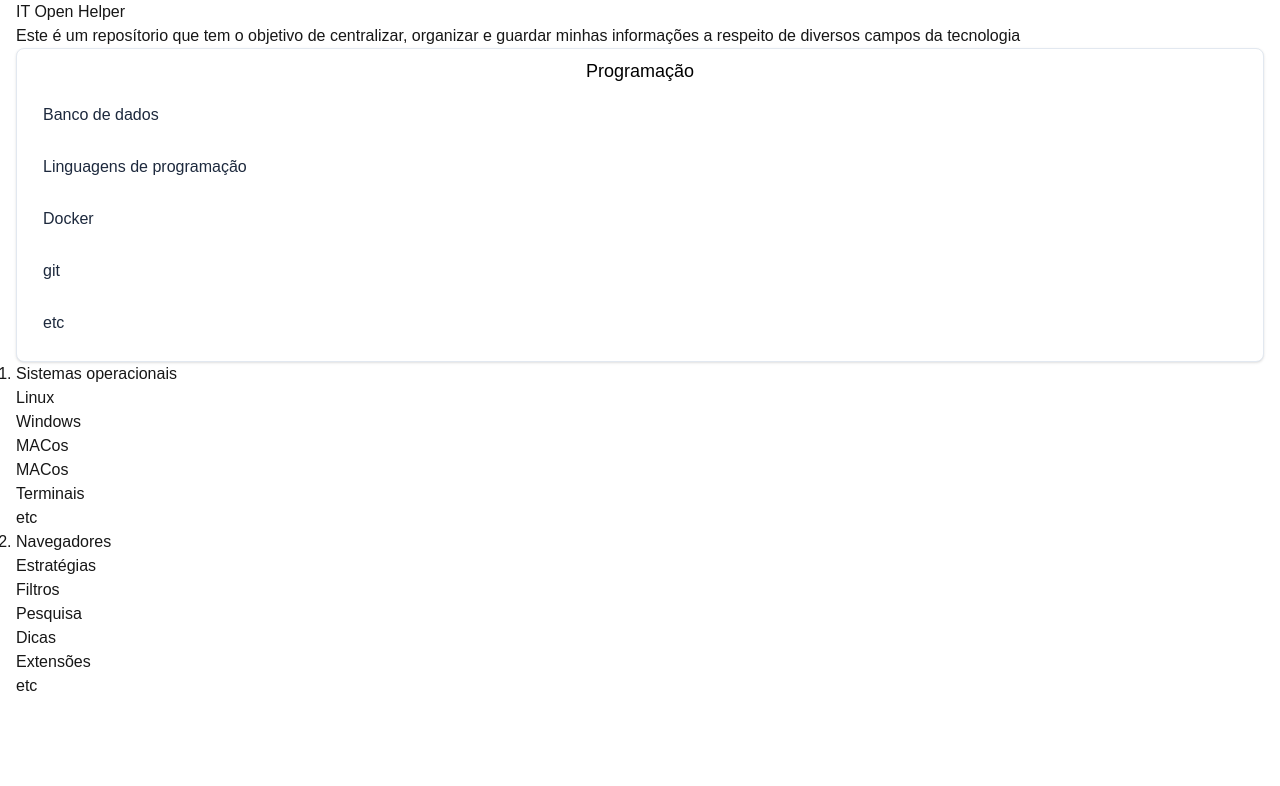
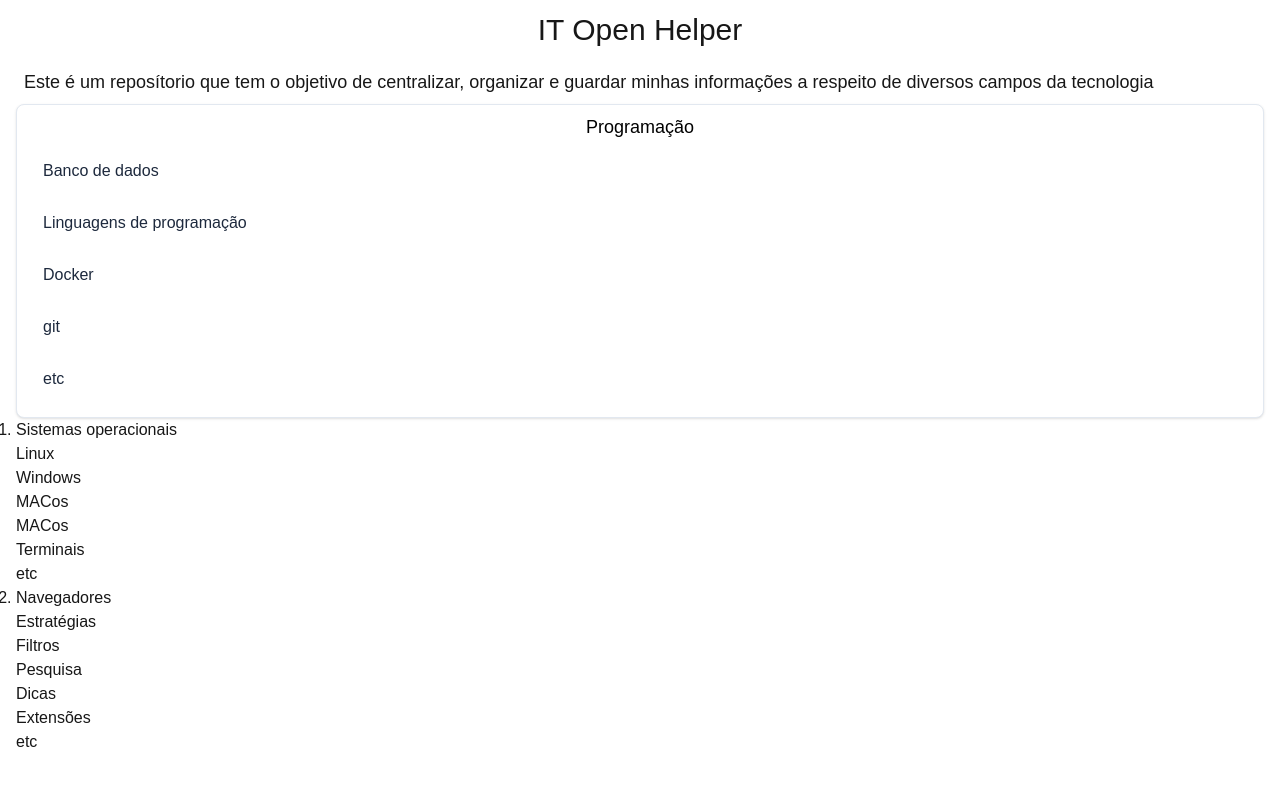
Before and after one commit to jonathaneamorim/web-it-open-helper, a Next.js app: page / in a window 1280 px wide. Shown: the top 786 px of the page. Built offline with nearby package versions, Linux system fonts and the light colour scheme.

Commit message:
feat: Title component implemented

```diff
--- a/src/app/page.tsx
+++ b/src/app/page.tsx
@@ -1,9 +1,10 @@
 import { List } from "@/components/list/list";
-import Listing from "@/components/list/list.primary";
+import { Title } from "@/components/title/title";
+import { Paragraph } from "@/components/paragraph/paragraph";
+
 
 export default function Home() {
-
-  const list = [
+  const listProgramming = [
     {
       name: "Banco de dados",
       link: "/databases"
@@ -29,10 +30,14 @@ export default function Home() {
 
   return (
     <div>
-      <h1>IT Open Helper</h1>
-      <p className="">Este é um reposítorio que tem o objetivo de centralizar, organizar e guardar minhas informações a respeito de diversos campos da tecnologia</p>
+      <Title
+        text={"IT Open Helper"}
+      />
+      <Paragraph
+        text={"Este é um reposítorio que tem o objetivo de centralizar, organizar e guardar minhas informações a respeito de diversos campos da tecnologia"}
+      />
        <ul className="list-decimal">
-          <List variant={"primary"} listTitle={"Programação"} hasListTitle={true} items={list} />
+          <List variant={"primary"} listTitle={"Programação"} hasListTitle={true} items={listProgramming} />
             <li>Sistemas operacionais</li>
             <ul>
               <li>Linux</li>
--- /dev/null
+++ b/src/components/title/title.tsx
@@ -0,0 +1,11 @@
+type Props = {
+    text: string
+}
+
+export function Title({text}: Props) {
+    return(
+        <div className="w-full flex items-center py-3">
+            <h1 className="text-xl md:text-2x1 lg:text-3xl w-full flex justify-center items-center">{text}</h1>
+        </div>
+    );
+}
```
